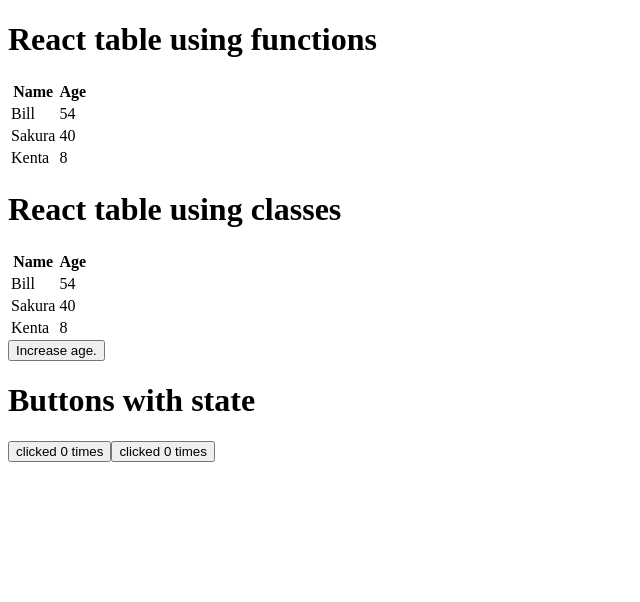
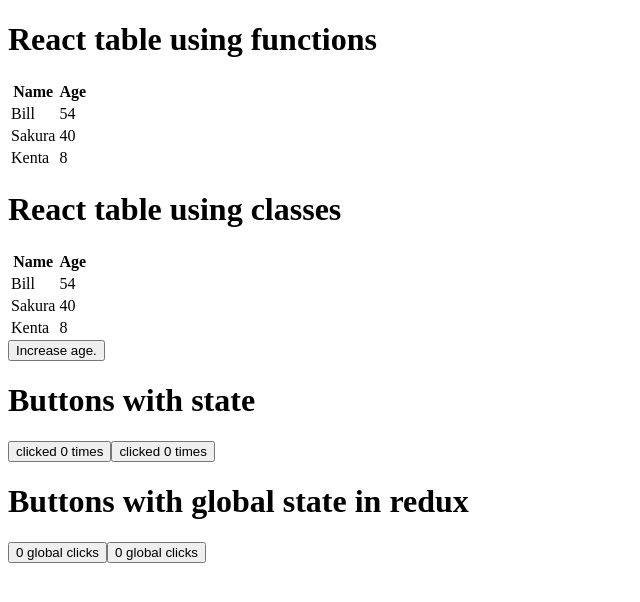
Before and after one commit to wkeese/react-app, a React app: page / in a window 1280 px wide. Shown: the top 602 px of the page, without its empty margins (0-640 px from the left). Built offline with nearby package versions, Linux system fonts and the light colour scheme.

Commit message:
Add vanilla usage of redux.

```diff
--- a/package.json
+++ b/package.json
@@ -5,6 +5,7 @@
   "dependencies": {
     "@babel/core": "^7.16.0",
     "@pmmmwh/react-refresh-webpack-plugin": "^0.5.3",
+    "@reduxjs/toolkit": "^1.8.0",
     "@svgr/webpack": "^5.5.0",
     "@testing-library/jest-dom": "^5.16.2",
     "@testing-library/react": "^12.1.3",
@@ -46,7 +47,9 @@
     "react-app-polyfill": "^3.0.0",
     "react-dev-utils": "^12.0.0",
     "react-dom": "^17.0.2",
+    "react-redux": "^7.2.6",
     "react-refresh": "^0.11.0",
+    "redux": "^4.1.2",
     "resolve": "^1.20.0",
     "resolve-url-loader": "^4.0.0",
     "sass-loader": "^12.3.0",
--- /dev/null
+++ b/src/GlobalButton.tsx
@@ -0,0 +1,27 @@
+// This is to test hooking up a React component to Redux.
+
+import React from 'react';
+import store from "./redux";
+
+export default class GlobalButton extends React.Component {
+     constructor (props: any) {
+        super(props);
+        store.subscribe(() => {
+            console.log(this, "got update");
+            this.forceUpdate();
+        })
+    }
+
+    onClick () {
+        store.dispatch({ type: 'counter/increment' })
+    }
+
+    render() {
+        const clicks = store.getState().value;
+        return (
+            <button onClick={this.onClick.bind(this)}>
+                {clicks} global clicks
+            </button>
+        );
+    }
+}
--- a/src/index.tsx
+++ b/src/index.tsx
@@ -1,6 +1,7 @@
 import React from 'react';
 import ReactDOM from 'react-dom';
 import Button from './Button';
+import GlobalButton from './GlobalButton';
 import Table from './Table';
 import TableAsClass from './TableAsClass';
 import RowData from "./RowData";
@@ -23,8 +24,12 @@
             <button onClick={ageAndRerender}>Increase age.</button>
 
             <h1>Buttons with state</h1>
-            <Button></Button>
-            <Button></Button>
+            <Button/>
+            <Button/>
+
+            <h1>Buttons with global state in redux</h1>
+            <GlobalButton/>
+            <GlobalButton/>
         </React.StrictMode>,
         document.getElementById('root')
     );
--- /dev/null
+++ b/src/redux.ts
@@ -0,0 +1,23 @@
+import { configureStore } from '@reduxjs/toolkit'
+
+const initialState = { value: 0 };
+
+// Vanilla implementation of counter reducer.
+function counterReducer(state = initialState, action: { type: string; }) {
+    // Check to see if the reducer cares about this action
+    if (action.type === 'counter/increment') {
+        // If so, make a copy of `state`
+        return {
+            ...state,
+            // and update the copy with the new value
+            value: state.value + 1
+        }
+    }
+
+    // otherwise return the existing state unchanged
+    return state;
+}
+
+const store = configureStore({ reducer: counterReducer });
+
+export default store;
```
Also changed, not shown: 1 other file (tests, documents, lock files or other folders).
